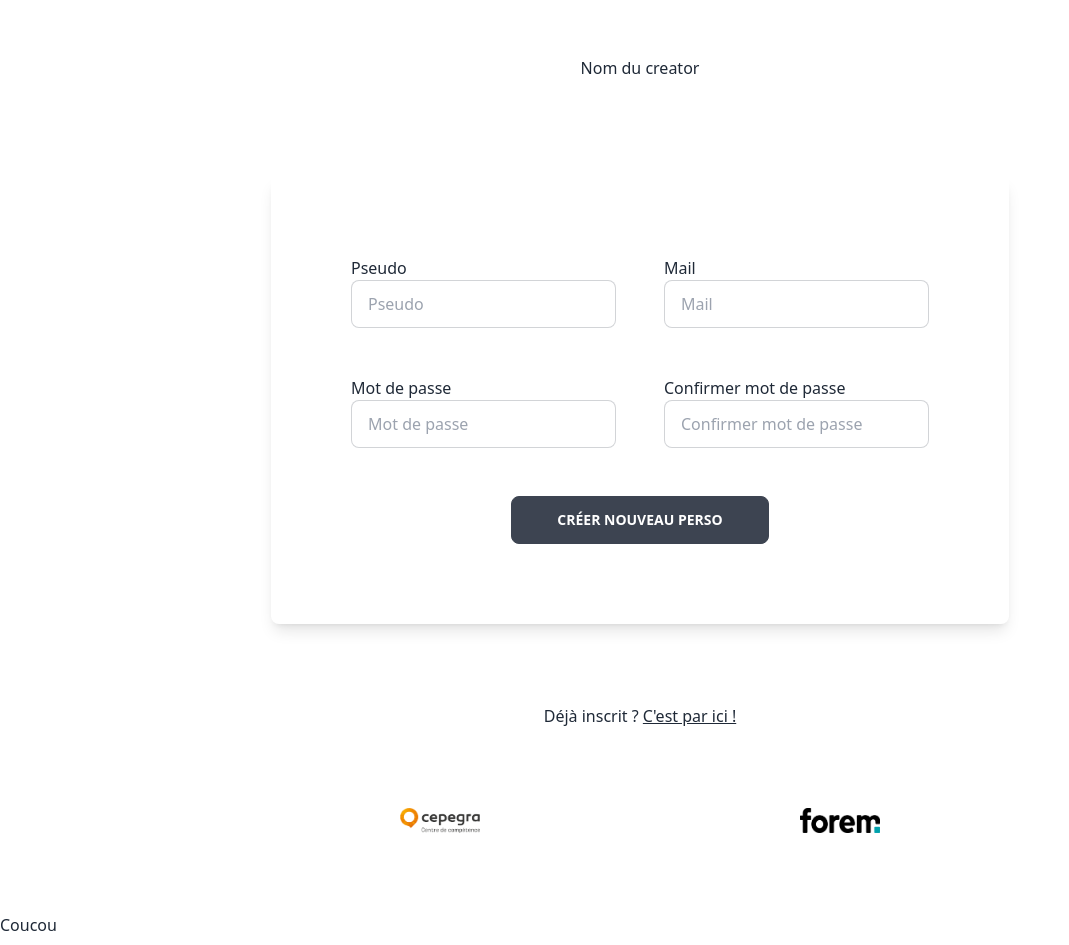
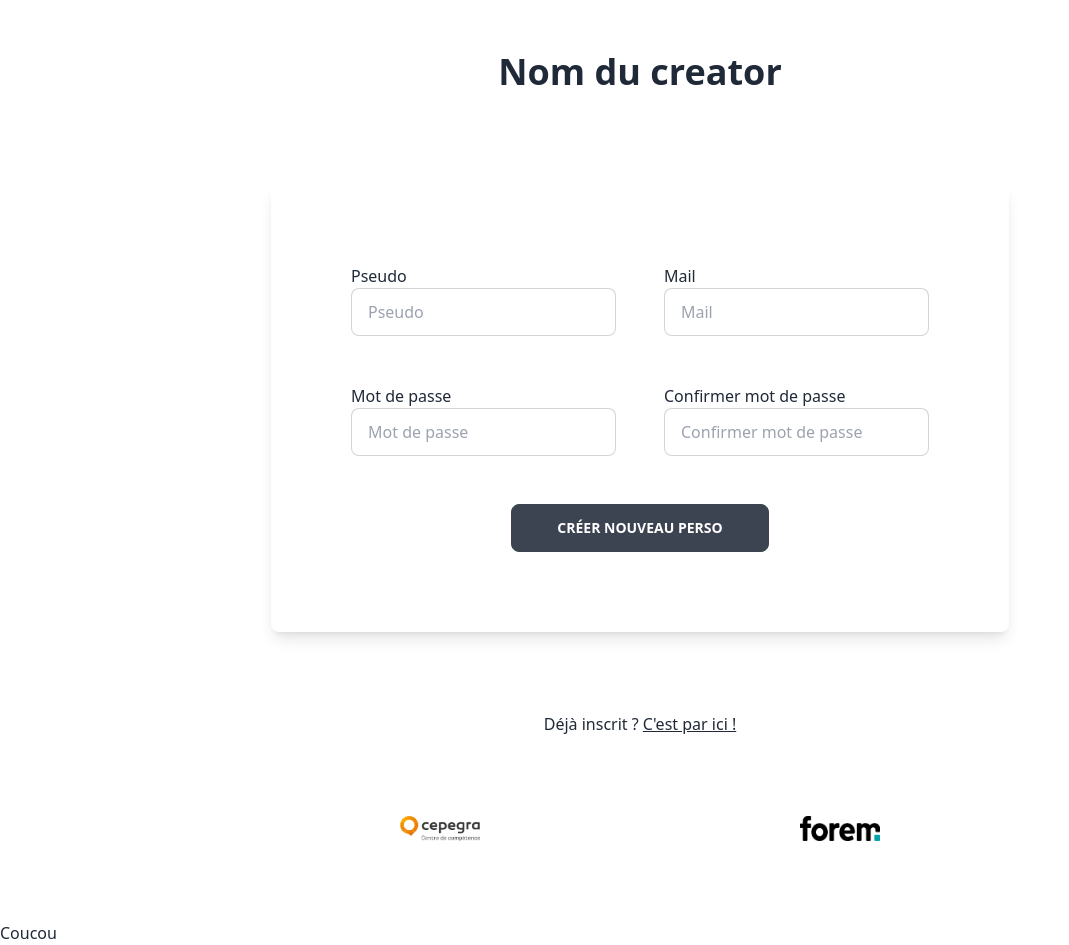
Before and after one commit to ett0n/cepegra-editor, a React (Vite) app: page / in a window 1280 px wide. Shown: the whole page, without its empty margins (0-1069 px from the left). Built offline with nearby package versions, Linux system fonts and the light colour scheme.

Commit message:
last changes

```diff
--- a/src/components/LastScreenQR.tsx
+++ b/src/components/LastScreenQR.tsx
@@ -9,7 +9,10 @@ const LastScreenQR = () => {
                 <figure className="p-10 flex justify-end">
                     <img src="http://placekitten.com/g/400/600" alt="" />
                 </figure>
-                <p className="p-20 text-2xl italic text-center">N'oublie pas d'aller récupérer ton QR code !</p>
+                <div className="flex flex-col justify-center items-center">
+                    <p>Pseudo</p>
+                    <p className="p-10 text-2xl italic text-center">N'oublie pas d'aller récupérer ton QR code au stand !</p>
+                </div>
             </div>
         </div>
         <FooterComponent/>
--- a/src/components/StartScreen.tsx
+++ b/src/components/StartScreen.tsx
@@ -4,7 +4,7 @@ const StartScreen = () => {
     return (
         <>
         <div className="m-10 flex flex-col justify-center items-center">
-            <h1 className="m-4 text-center justify-center">Nom du creator</h1>
+            <h1 className="m-3 text-center justify-center text-4xl font-bold">Nom du creator</h1>
             {/* ------- Formulaire ------- */}
             <form className=" grid grid-cols-2 justify-center m-20 gap-12 shadow-lg p-20 rounded-lg">
                 <div className="grid">
```
